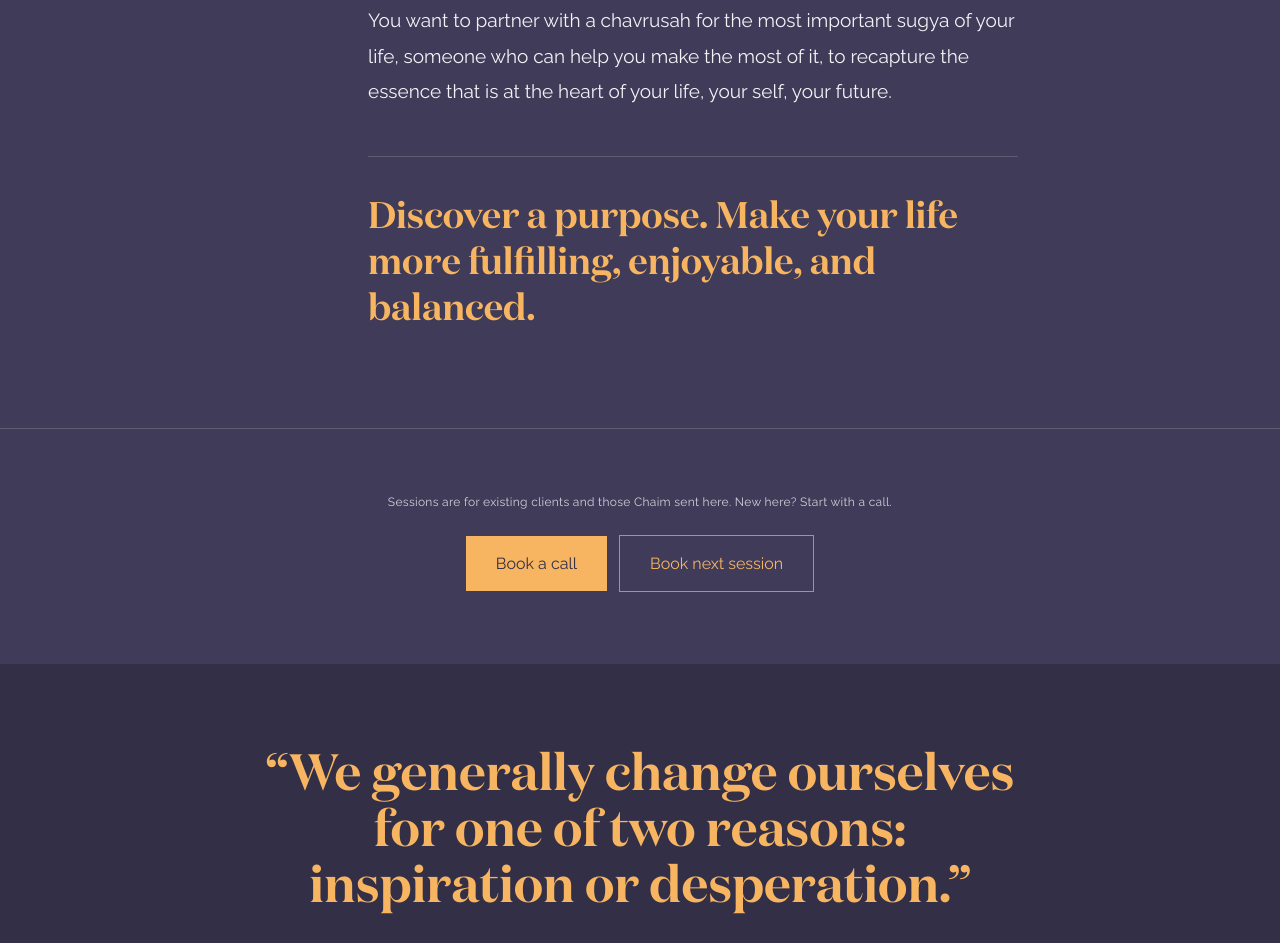
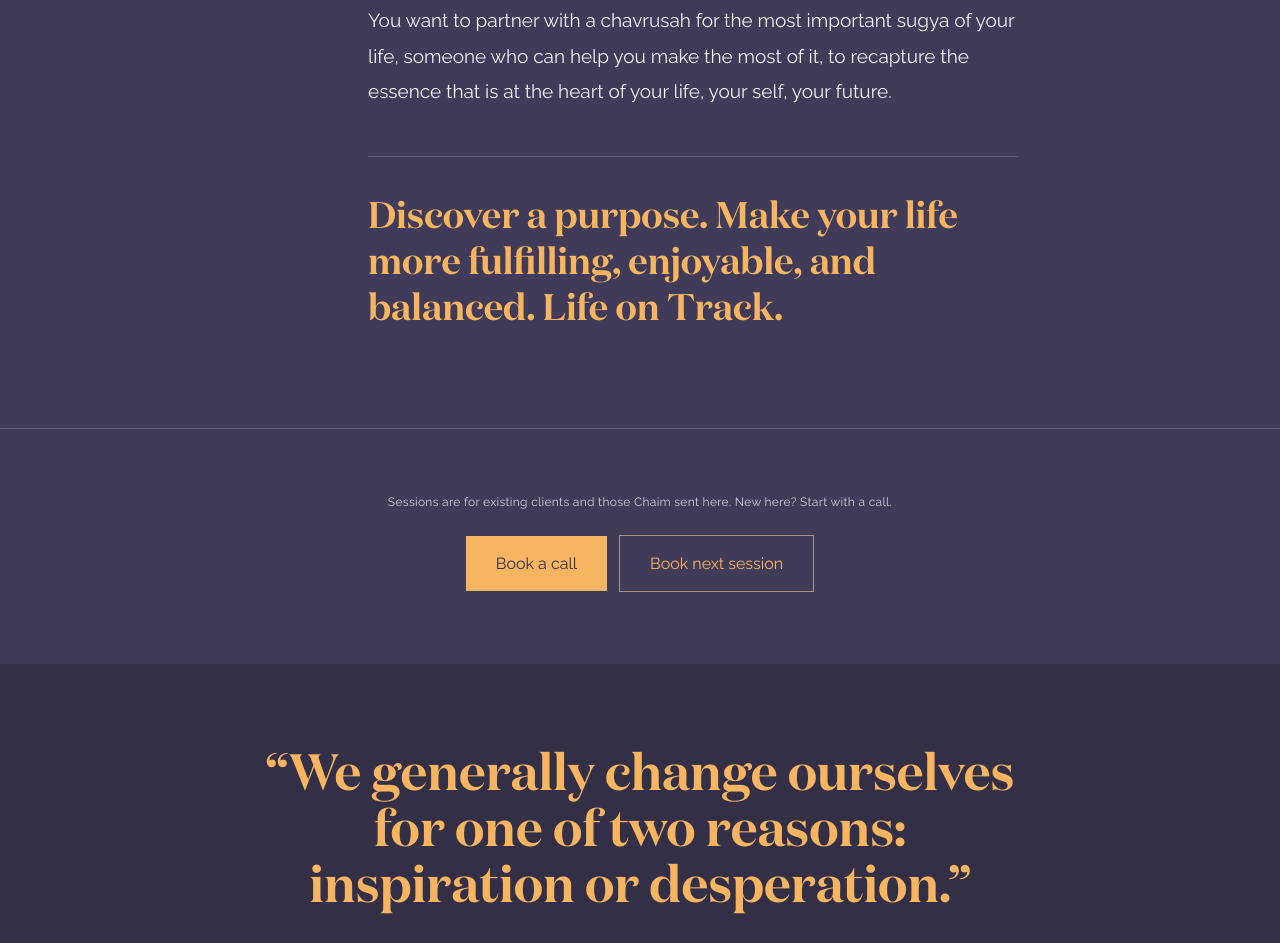
Before and after one commit to coach-chaim/coachchaim-preview, a plain HTML site: page index.html in a window 1280 px wide. Shown: the part 4200-5143 px from the top of the page. Drawn offline with Linux system fonts and the light colour scheme; a web font is replaced by a local one.

Commit message:
Add Life on Track to Purpose closing line

```diff
--- a/index.html
+++ b/index.html
@@ -76,7 +76,7 @@
 <p>Your life is a gift from the <span class="he">ריבון כל העולמים</span>. Have you even started yet?</p>
 <p>Always ask yourself: where have I been, where am I going, and how am I going to get there? Who can be on my team? Our goal should be to reconcile the past with the future, <span class="he">בעזרת השם</span>.</p>
 <p>You want to partner with a chavrusah for the most important sugya of your life, someone who can help you make the most of it, to recapture the essence that is at the heart of your life, your self, your future.</p>
-<p>Discover a purpose. Make your life more fulfilling, enjoyable, and balanced.</p>
+<p>Discover a purpose. Make your life more fulfilling, enjoyable, and balanced. Life on Track.</p>
 </div>
 </div>
 </section>
```
